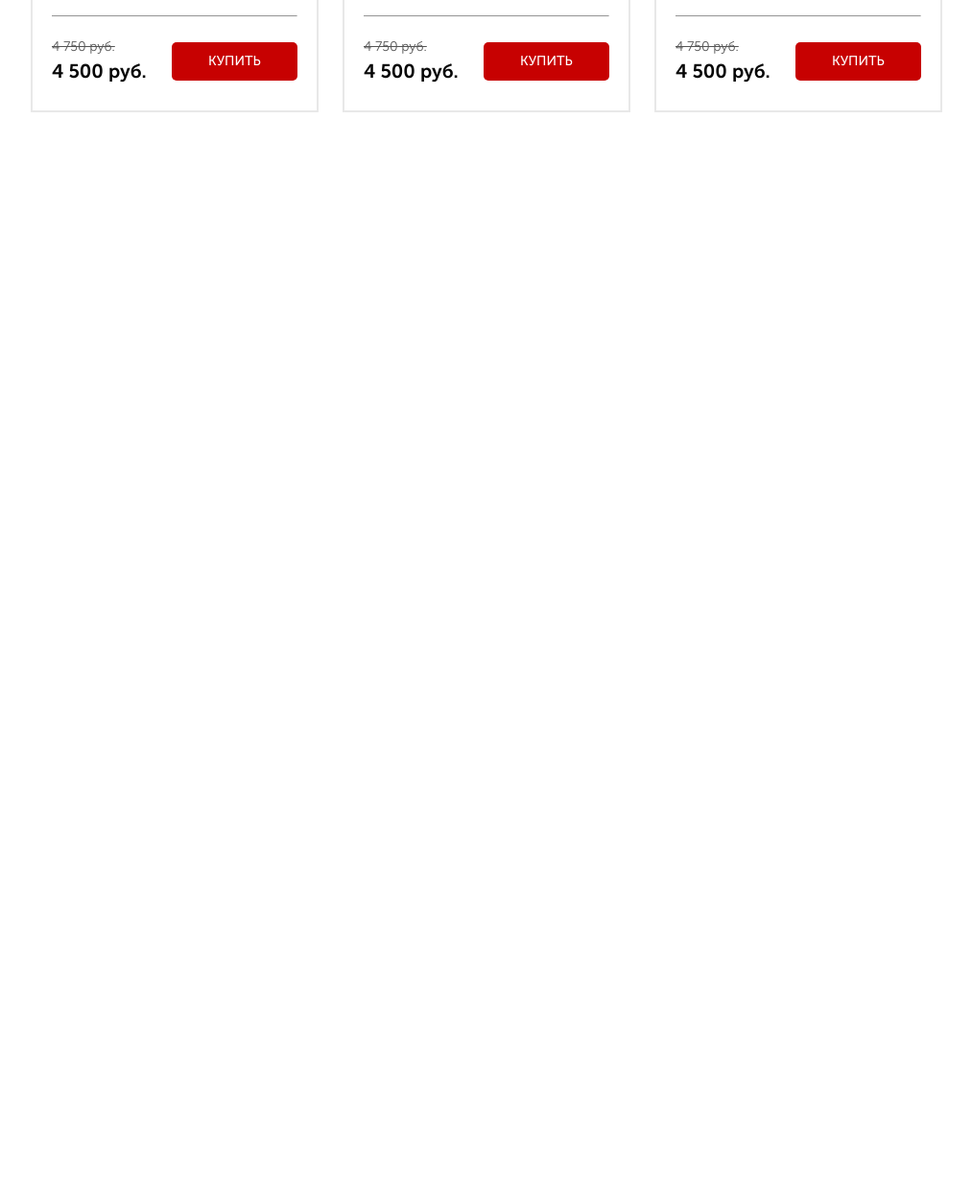
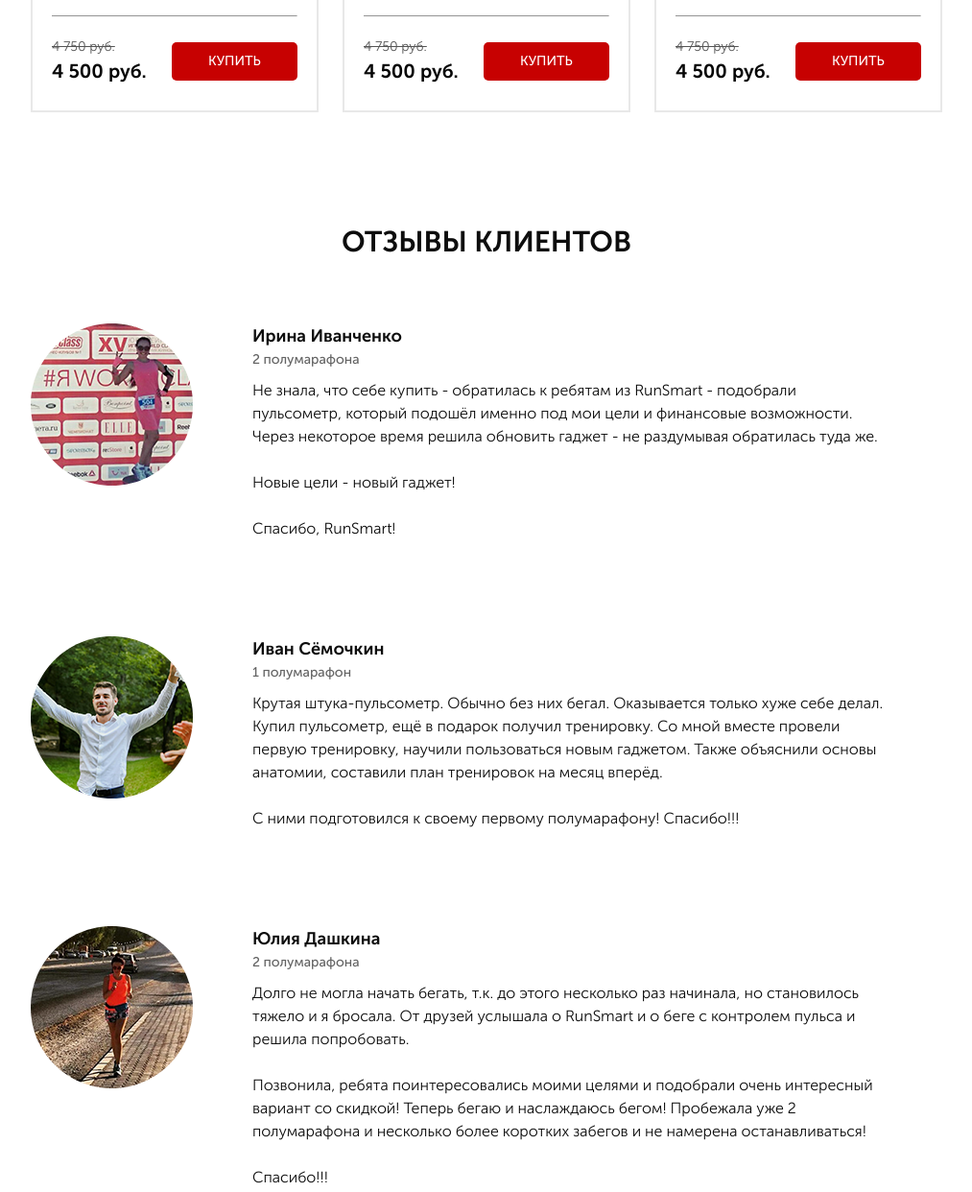
Before and after one commit to RudiFreeman/RunSmart, a website: page src/index.html in a window 1280 px wide. Shown: the part 3726-4968 px from the top of the page at 96% size, without its empty margins (133-1146 px from the left). Before the commit the page ends 3963 px from the top, so only its background shows below. Drawn offline with nearby package versions, Linux system fonts and the light colour scheme.

Commit message:
feat: add secrion feed

```diff
--- a/src/index.html
+++ b/src/index.html
@@ -377,6 +377,51 @@
         </div>
     </section>
 
+    <section class="feed">
+        <div class="container">
+            <h2 class="title">отзывы клиентов</h2>
+            <div class="feed__item">
+                <img src="./image/people/people_1.png" alt="Ирина Иванченко" class="feed__img">
+                <div class="feed__text">
+                    <div class="feed__subtitle">Ирина Иванченко</div>
+                    <div class="feed__count">2 полумарафона</div>
+                    <div class="feed__descr">Не знала, что себе купить - обратилась к ребятам из RunSmart - подобрали пульсометр, который подошёл именно под мои цели и финансовые возможности.
+                    Через некоторое время решила обновить гаджет - не раздумывая обратилась туда же.
+                    <br><br>
+                    Новые цели - новый гаджет!
+                    <br><br>
+                    Спасибо, RunSmart!
+                    </div>
+                </div>
+            </div>
+            <div class="feed__item">
+                <img src="./image/people/people_2.png" alt="Иван Сёмочкин" class="feed__img">
+                <div class="feed__text">
+                    <div class="feed__subtitle">Иван Сёмочкин</div>
+                    <div class="feed__count">1 полумарафон</div>
+                    <div class="feed__descr">Крутая штука-пульсометр. Обычно без них бегал. Оказывается только хуже себе делал.
+                    Купил пульсометр, ещё в подарок получил тренировку. Со мной вместе провели первую тренировку, научили пользоваться новым гаджетом. Также объяснили основы анатомии, составили план тренировок на месяц вперёд.
+                    <br><br>
+                    С ними подготовился к своему первому полумарафону! Спасибо!!!
+                    </div>
+                </div>
+            </div>
+            <div class="feed__item">
+                <img src="./image/people/people_3.png" alt="Юлия Дашкина" class="feed__img">
+                <div class="feed__text">
+                    <div class="feed__subtitle">Юлия Дашкина</div>
+                    <div class="feed__count">2 полумарафона</div>
+                    <div class="feed__descr">Долго не могла начать бегать, т.к. до этого несколько раз начинала, но становилось тяжело и я бросала. От друзей услышала о RunSmart и о беге с контролем пульса и решила попробовать.
+                    <br><br>
+                    Позвонила, ребята поинтересовались моими целями и подобрали очень интересный вариант со скидкой! Теперь бегаю и наслаждаюсь бегом! Пробежала уже 2 полумарафона и несколько более коротких забегов и не намерена останавливаться!
+                    <br><br>
+                    Спасибо!!!
+                    </div>
+                </div>
+            </div>
+        </div>
+    </section>
+
 
 
     <script type="text/javascript" src="https://code.jquery.com/jquery-1.11.0.min.js"></script>
--- /dev/null
+++ b/src/sass/block/_feed.scss
@@ -0,0 +1,34 @@
+.feed {
+    padding-bottom: 71px;
+    &__item {
+        display: flex;
+        margin-top: 100px;
+        &:nth-child(2){
+            margin-top: 70px;
+        }
+    }
+    &__img {
+        width: 169px;
+        height: 169px;
+    }
+    &__text {
+        margin-left: 62px;
+        padding-right: 60px;
+    }
+    &__subtitle {
+        color: #0d0d0d;
+        font-size: 18px;
+        font-weight: 700;
+    }
+    &__count {
+        color: #646464;
+        font-size: 14px;
+        font-weight: 500;
+    }
+    &__descr {
+        color: #0d0d0d;
+        font-size: 16px;
+        font-weight: 300;
+        margin-top: 10px;
+    }
+}
--- a/src/sass/style.scss
+++ b/src/sass/style.scss
@@ -18,3 +18,4 @@
 @import "block/forms";
 @import "block/carousel";
 @import "block/catalog";
+@import "block/feed";
```
Also changed, not shown: src/css/style.min.css.
